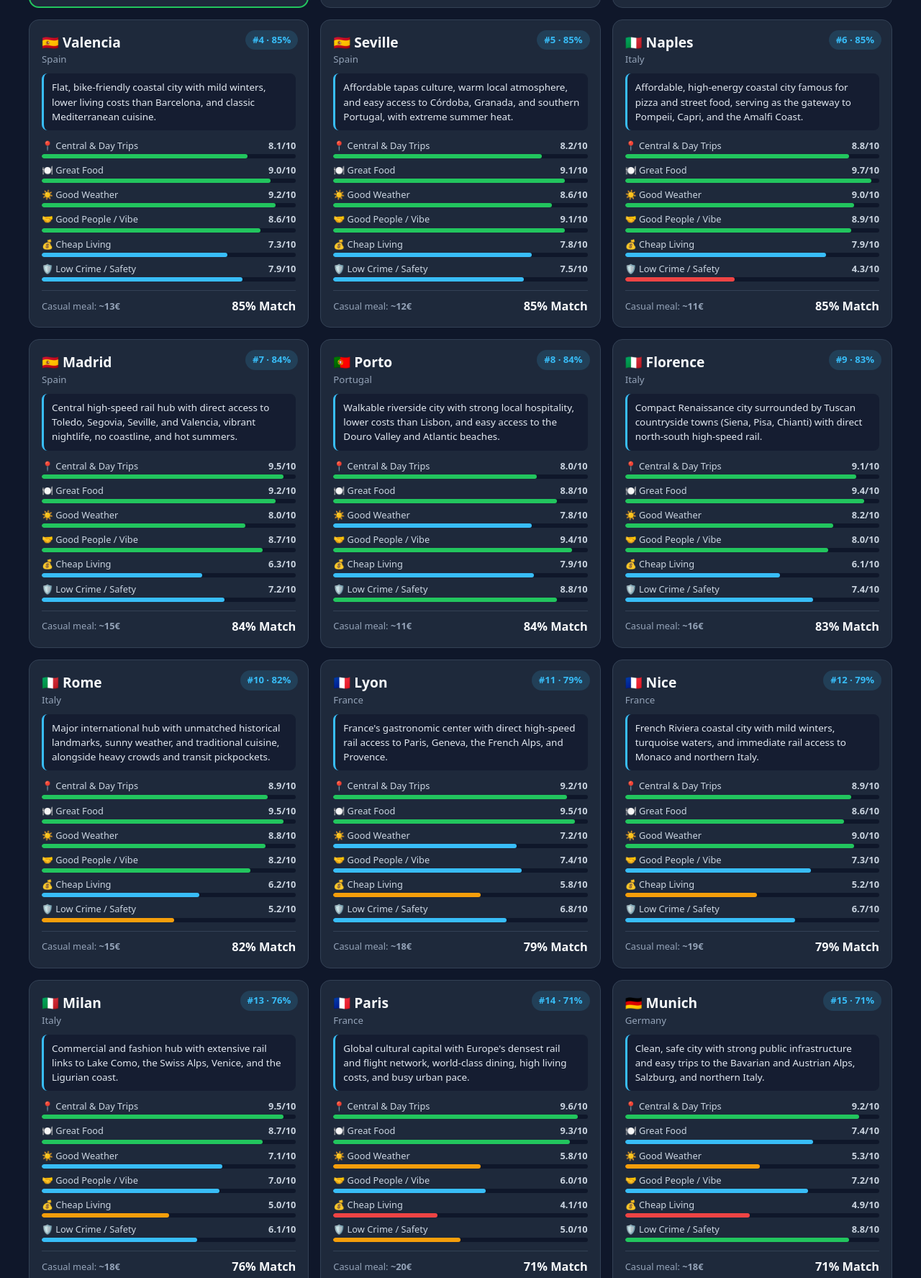
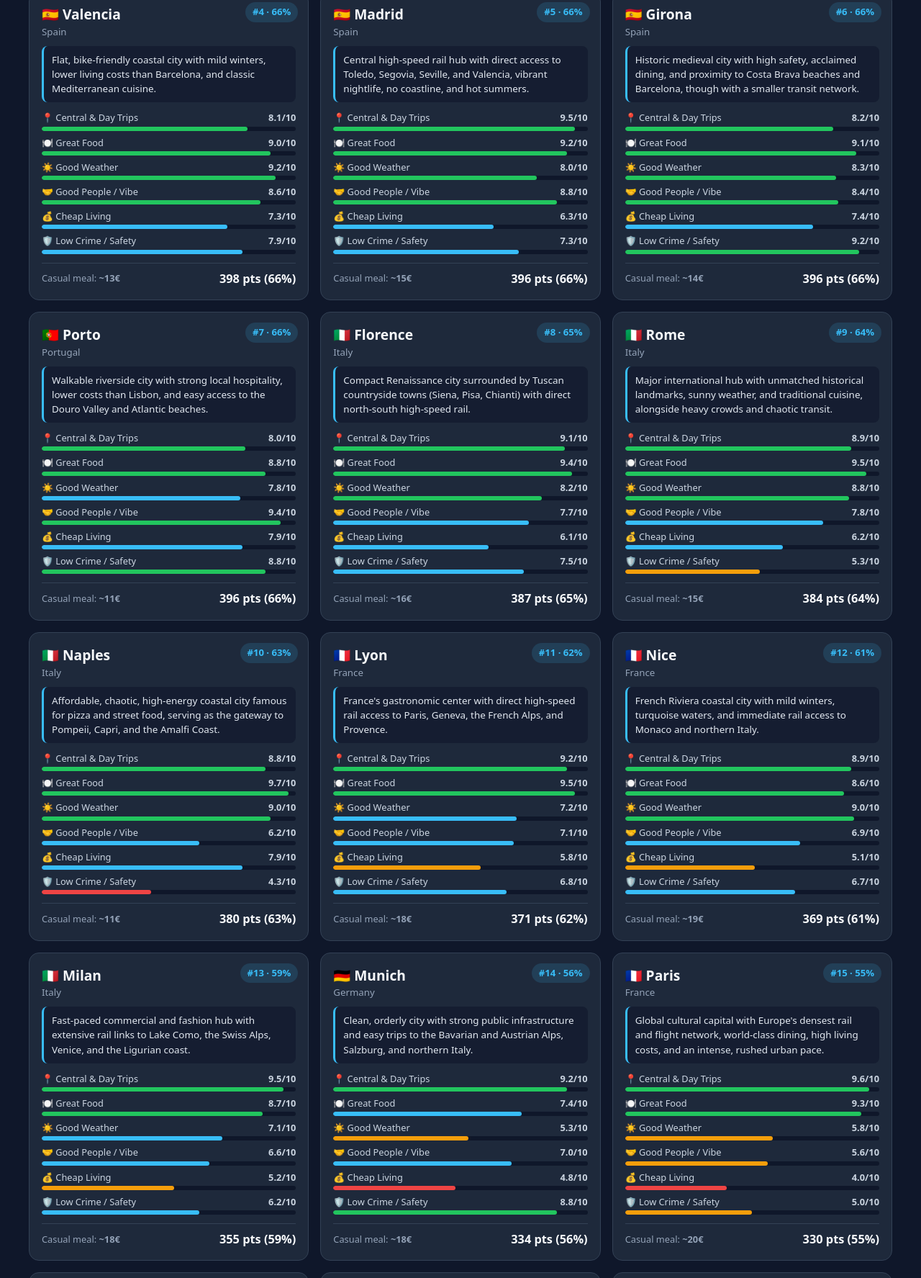
Before and after one commit to seloal93/europe-city-finder, a plain HTML site: page index.html in a window 1280 px wide. Shown: the part 959-2734 px from the top of the page at 72% size. Drawn offline with Linux system fonts and the light colour scheme.

Commit message:
Update index.html

```diff
--- a/index.html
+++ b/index.html
@@ -92,9 +92,20 @@
 
     .sliders {
       display: grid;
-      grid-template-columns: repeat(auto-fit, minmax(185px, 1fr));
+      grid-template-columns: repeat(3, 1fr);
       gap: 12px;
     }
+    @media (max-width: 768px) {
+      .sliders {
+        grid-template-columns: repeat(2, 1fr);
+      }
+    }
+    @media (max-width: 480px) {
+      .sliders {
+        grid-template-columns: 1fr;
+      }
+    }
+
     .slider-box {
       background: rgba(15, 23, 42, 0.55);
       padding: 11px 13px;
@@ -316,7 +327,7 @@
         country: "Spain",
         flag: "🇪🇸",
         kmFromBcn: 0,
-        safety: 4.5, food: 9.5, cost: 6.1, weather: 9.3, vibe: 8.3, hub: 10.0,
+        safety: 4.8, food: 9.5, cost: 6.1, weather: 9.3, vibe: 8.2, hub: 10.0,
         mealPrice: "~16€",
         note: "Mediterranean coast, major international airport, strong gastronomy, and easy day trips to Girona, Tarragona, Sitges, Montserrat, and the Pyrenees."
       },
@@ -325,7 +336,7 @@
         country: "Spain",
         flag: "🇪🇸",
         kmFromBcn: 85,
-        safety: 9.2, food: 9.1, cost: 7.4, weather: 8.3, vibe: 8.8, hub: 8.2,
+        safety: 9.2, food: 9.1, cost: 7.4, weather: 8.3, vibe: 8.4, hub: 8.2,
         mealPrice: "~14€",
         note: "Historic medieval city with high safety, acclaimed dining, and proximity to Costa Brava beaches and Barcelona, though with a smaller transit network."
       },
@@ -334,7 +345,7 @@
         country: "Spain",
         flag: "🇪🇸",
         kmFromBcn: 505,
-        safety: 7.2, food: 9.2, cost: 6.3, weather: 8.0, vibe: 8.7, hub: 9.5,
+        safety: 7.3, food: 9.2, cost: 6.3, weather: 8.0, vibe: 8.8, hub: 9.5,
         mealPrice: "~15€",
         note: "Central high-speed rail hub with direct access to Toledo, Segovia, Seville, and Valencia, vibrant nightlife, no coastline, and hot summers."
       },
@@ -363,7 +374,7 @@
         country: "Portugal",
         flag: "🇵🇹",
         kmFromBcn: 1005,
-        safety: 8.4, food: 8.9, cost: 7.1, weather: 9.0, vibe: 9.3, hub: 8.8,
+        safety: 8.3, food: 8.9, cost: 7.1, weather: 9.0, vibe: 9.2, hub: 8.8,
         mealPrice: "~13€",
         note: "Sunny coastal capital with wide English proficiency, welcoming locals, seafood culture, and nearby trips to Sintra and Cascais beaches."
       },
@@ -383,7 +394,7 @@
         country: "Italy",
         flag: "🇮🇹",
         kmFromBcn: 785,
-        safety: 7.4, food: 9.4, cost: 6.1, weather: 8.2, vibe: 8.0, hub: 9.1,
+        safety: 7.5, food: 9.4, cost: 6.1, weather: 8.2, vibe: 7.7, hub: 9.1,
         mealPrice: "~16€",
         note: "Compact Renaissance city surrounded by Tuscan countryside towns (Siena, Pisa, Chianti) with direct north-south high-speed rail."
       },
@@ -392,27 +403,27 @@
         country: "Italy",
         flag: "🇮🇹",
         kmFromBcn: 860,
-        safety: 5.2, food: 9.5, cost: 6.2, weather: 8.8, vibe: 8.2, hub: 8.9,
+        safety: 5.3, food: 9.5, cost: 6.2, weather: 8.8, vibe: 7.8, hub: 8.9,
         mealPrice: "~15€",
-        note: "Major international hub with unmatched historical landmarks, sunny weather, and traditional cuisine, alongside heavy crowds and transit pickpockets."
+        note: "Major international hub with unmatched historical landmarks, sunny weather, and traditional cuisine, alongside heavy crowds and chaotic transit."
       },
       {
         name: "Milan",
         country: "Italy",
         flag: "🇮🇹",
         kmFromBcn: 725,
-        safety: 6.1, food: 8.7, cost: 5.0, weather: 7.1, vibe: 7.0, hub: 9.5,
+        safety: 6.2, food: 8.7, cost: 5.2, weather: 7.1, vibe: 6.6, hub: 9.5,
         mealPrice: "~18€",
-        note: "Commercial and fashion hub with extensive rail links to Lake Como, the Swiss Alps, Venice, and the Ligurian coast."
+        note: "Fast-paced commercial and fashion hub with extensive rail links to Lake Como, the Swiss Alps, Venice, and the Ligurian coast."
       },
       {
         name: "Naples",
         country: "Italy",
         flag: "🇮🇹",
         kmFromBcn: 1015,
-        safety: 4.3, food: 9.7, cost: 7.9, weather: 9.0, vibe: 8.9, hub: 8.8,
+        safety: 4.3, food: 9.7, cost: 7.9, weather: 9.0, vibe: 6.2, hub: 8.8,
         mealPrice: "~11€",
-        note: "Affordable, high-energy coastal city famous for pizza and street food, serving as the gateway to Pompeii, Capri, and the Amalfi Coast."
+        note: "Affordable, chaotic, high-energy coastal city famous for pizza and street food, serving as the gateway to Pompeii, Capri, and the Amalfi Coast."
       },
 
       // FRANCE (Lyon, Nice, Paris)
@@ -421,7 +432,7 @@
         country: "France",
         flag: "🇫🇷",
         kmFromBcn: 530,
-        safety: 6.8, food: 9.5, cost: 5.8, weather: 7.2, vibe: 7.4, hub: 9.2,
+        safety: 6.8, food: 9.5, cost: 5.8, weather: 7.2, vibe: 7.1, hub: 9.2,
         mealPrice: "~18€",
         note: "France's gastronomic center with direct high-speed rail access to Paris, Geneva, the French Alps, and Provence."
       },
@@ -430,7 +441,7 @@
         country: "France",
         flag: "🇫🇷",
         kmFromBcn: 490,
-        safety: 6.7, food: 8.6, cost: 5.2, weather: 9.0, vibe: 7.3, hub: 8.9,
+        safety: 6.7, food: 8.6, cost: 5.1, weather: 9.0, vibe: 6.9, hub: 8.9,
         mealPrice: "~19€",
         note: "French Riviera coastal city with mild winters, turquoise waters, and immediate rail access to Monaco and northern Italy."
       },
@@ -439,9 +450,9 @@
         country: "France",
         flag: "🇫🇷",
         kmFromBcn: 830,
-        safety: 5.0, food: 9.3, cost: 4.1, weather: 5.8, vibe: 6.0, hub: 9.6,
+        safety: 5.0, food: 9.3, cost: 4.0, weather: 5.8, vibe: 5.6, hub: 9.6,
         mealPrice: "~20€",
-        note: "Global cultural capital with Europe's densest rail and flight network, world-class dining, high living costs, and busy urban pace."
+        note: "Global cultural capital with Europe's densest rail and flight network, world-class dining, high living costs, and an intense, rushed urban pace."
       },
 
       // GERMANY (Munich, Berlin, Hamburg)
@@ -450,27 +461,27 @@
         country: "Germany",
         flag: "🇩🇪",
         kmFromBcn: 1055,
-        safety: 8.8, food: 7.4, cost: 4.9, weather: 5.3, vibe: 7.2, hub: 9.2,
+        safety: 8.8, food: 7.4, cost: 4.8, weather: 5.3, vibe: 7.0, hub: 9.2,
         mealPrice: "~18€",
-        note: "Clean, safe city with strong public infrastructure and easy trips to the Bavarian and Austrian Alps, Salzburg, and northern Italy."
+        note: "Clean, orderly city with strong public infrastructure and easy trips to the Bavarian and Austrian Alps, Salzburg, and northern Italy."
       },
       {
         name: "Berlin",
         country: "Germany",
         flag: "🇩🇪",
         kmFromBcn: 1500,
-        safety: 6.3, food: 8.1, cost: 6.0, weather: 4.7, vibe: 7.3, hub: 8.4,
+        safety: 6.3, food: 8.1, cost: 6.0, weather: 4.7, vibe: 7.2, hub: 8.4,
         mealPrice: "~15€",
-        note: "Large, international creative hub with diverse global cuisine and slightly lower dining costs than Munich, paired with cold, grey winters."
+        note: "Large, international creative hub with diverse global cuisine and moderate costs, paired with blunt local directness and cold, grey winters."
       },
       {
         name: "Hamburg",
         country: "Germany",
         flag: "🇩🇪",
         kmFromBcn: 1475,
-        safety: 7.1, food: 7.6, cost: 5.6, weather: 4.3, vibe: 7.1, hub: 7.5,
+        safety: 7.1, food: 7.6, cost: 5.6, weather: 4.3, vibe: 6.9, hub: 7.5,
         mealPrice: "~16€",
-        note: "Maritime port city with extensive canals, strong music and cultural life, and cool, rainy northern weather."
+        note: "Maritime port city with extensive canals, strong music and cultural life, reserved northern demeanor, and cool, rainy weather."
       },
 
       // SWITZERLAND (Zurich, Geneva, Bern)
@@ -479,7 +490,7 @@
         country: "Switzerland",
         flag: "🇨🇭",
         kmFromBcn: 855,
-        safety: 9.6, food: 6.8, cost: 1.8, weather: 4.9, vibe: 6.3, hub: 9.3,
+        safety: 9.6, food: 6.8, cost: 1.8, weather: 4.9, vibe: 6.0, hub: 9.3,
         mealPrice: "~32€",
         note: "Ultra-safe lakeside city with punctual rail connections to the Swiss Alps, Germany, Austria, and Italy, at very high living costs."
       },
@@ -488,7 +499,7 @@
         country: "Switzerland",
         flag: "🇨🇭",
         kmFromBcn: 625,
-        safety: 8.9, food: 7.2, cost: 1.9, weather: 5.4, vibe: 6.4, hub: 9.0,
+        safety: 8.9, food: 7.2, cost: 1.9, weather: 5.4, vibe: 6.1, hub: 9.0,
         mealPrice: "~30€",
         note: "International diplomatic hub on Lake Geneva surrounded by French alpine towns and ski resorts, with high daily expenses."
       },
@@ -497,7 +508,7 @@
         country: "Switzerland",
         flag: "🇨🇭",
         kmFromBcn: 760,
-        safety: 9.6, food: 6.5, cost: 2.3, weather: 4.9, vibe: 7.3, hub: 8.9,
+        safety: 9.6, food: 6.5, cost: 2.3, weather: 4.9, vibe: 6.8, hub: 8.9,
         mealPrice: "~28€",
         note: "Relaxed medieval capital with direct rail links to Interlaken and the Jungfrau region."
       }
@@ -583,8 +594,6 @@
       document.getElementById("w-vibe-val").textContent = `${w.vibe} / 10`;
       document.getElementById("w-hub-val").textContent = `${w.hub} / 10`;
 
-      const totalWeight = w.safety + w.food + w.cost + w.weather + w.vibe + w.hub || 1;
-
       const filtered = selectedCountry === "All"
         ? cities
         : cities.filter(c => c.country === selectedCountry);
@@ -593,19 +602,20 @@
         .map(c => {
           if (sergioMode) {
             const sergioScore = Math.max(0, Math.round(100 - (c.kmFromBcn / 17)));
-            return { ...c, match: sergioScore };
+            return { ...c, rawScore: -c.kmFromBcn, match: sergioScore };
           }
-          const weightedSum =
+          const rawScore =
             c.safety * w.safety +
             c.food * w.food +
             c.cost * w.cost +
             c.weather * w.weather +
             c.vibe * w.vibe +
             c.hub * w.hub;
-          const match = Math.round((weightedSum / (totalWeight * 10)) * 100);
-          return { ...c, match };
+          // 600 = 6 sliders * max weight (10) * max city score (10)
+          const match = Math.round((rawScore / 600) * 100);
+          return { ...c, rawScore, match };
         })
-        .sort((a, b) => sergioMode ? a.kmFromBcn - b.kmFromBcn : b.match - a.match);
+        .sort((a, b) => b.rawScore - a.rawScore);
 
       document.getElementById("count-label").textContent = sergioMode
         ? `Showing ${ranked.length} cities sorted by distance to Sergio (Barcelona)`
@@ -632,7 +642,7 @@
           </div>
           <div class="card-footer">
             <span>Casual meal: <strong>${c.mealPrice}</strong></span>
-            <span class="match-score">${c.match}% Match</span>
+            <span class="match-score">${Math.round(c.rawScore)} pts (${c.match}%)</span>
           </div>
         </article>
       `).join("");
```
